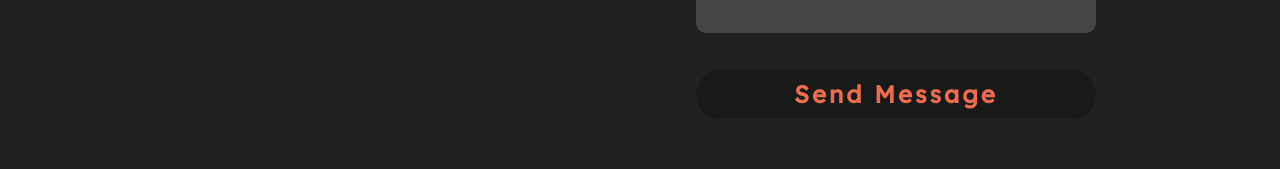
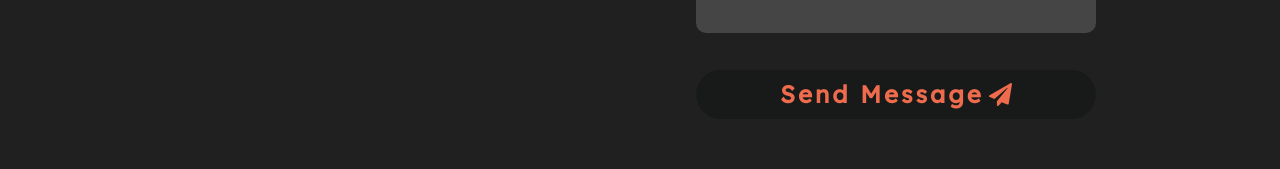
Before and after one commit to sujoyduttajad/BeatsUp, a React (Create React App) app: page /AboutUs in a window 1280 px wide. Shown: the part 2304-2473 px from the top of the page. Built offline with nearby package versions, Linux system fonts and the light colour scheme; a web font is replaced by a local one.

Commit message:
added send icon

```diff
--- a/src/pages/AboutUs.js
+++ b/src/pages/AboutUs.js
@@ -11,9 +11,10 @@ import SassIcon from '../images/Sass2.svg'
 import NodeIcon from '../images/Node.js.svg'
 import FigmaIcon from '../images/Figma.svg'
 import GithubIcon from '../images/Github.svg'
+import { FontAwesomeIcon } from '@fortawesome/react-fontawesome';
+import { faPaperPlane } from '@fortawesome/free-solid-svg-icons';
 
 const AboutUs = () => {
-
 
     const defaultOptions = {
         loop: true,
@@ -111,7 +112,14 @@ const AboutUs = () => {
                         </div>
 
                         <div>
-                            <button className="contactus__button">Send Message</button>
+                            <button className="contactus__button">
+                                Send Message
+                                <FontAwesomeIcon
+                                    className="send__icon"
+                                    size="1x"
+                                    icon={faPaperPlane}
+                                />
+                            </button>
                         </div>
                     </form>
 
--- a/src/styles/_aboutus.scss
+++ b/src/styles/_aboutus.scss
@@ -216,3 +216,8 @@ $BurnSienna: #EE6C4D;
         padding: 0 5px;
     }
 }
+
+.send__icon {
+    margin-left: 5px;
+    font-size: 23px;
+}
```
Also changed, not shown: src/components/Header.js (+1 -11 lines).
